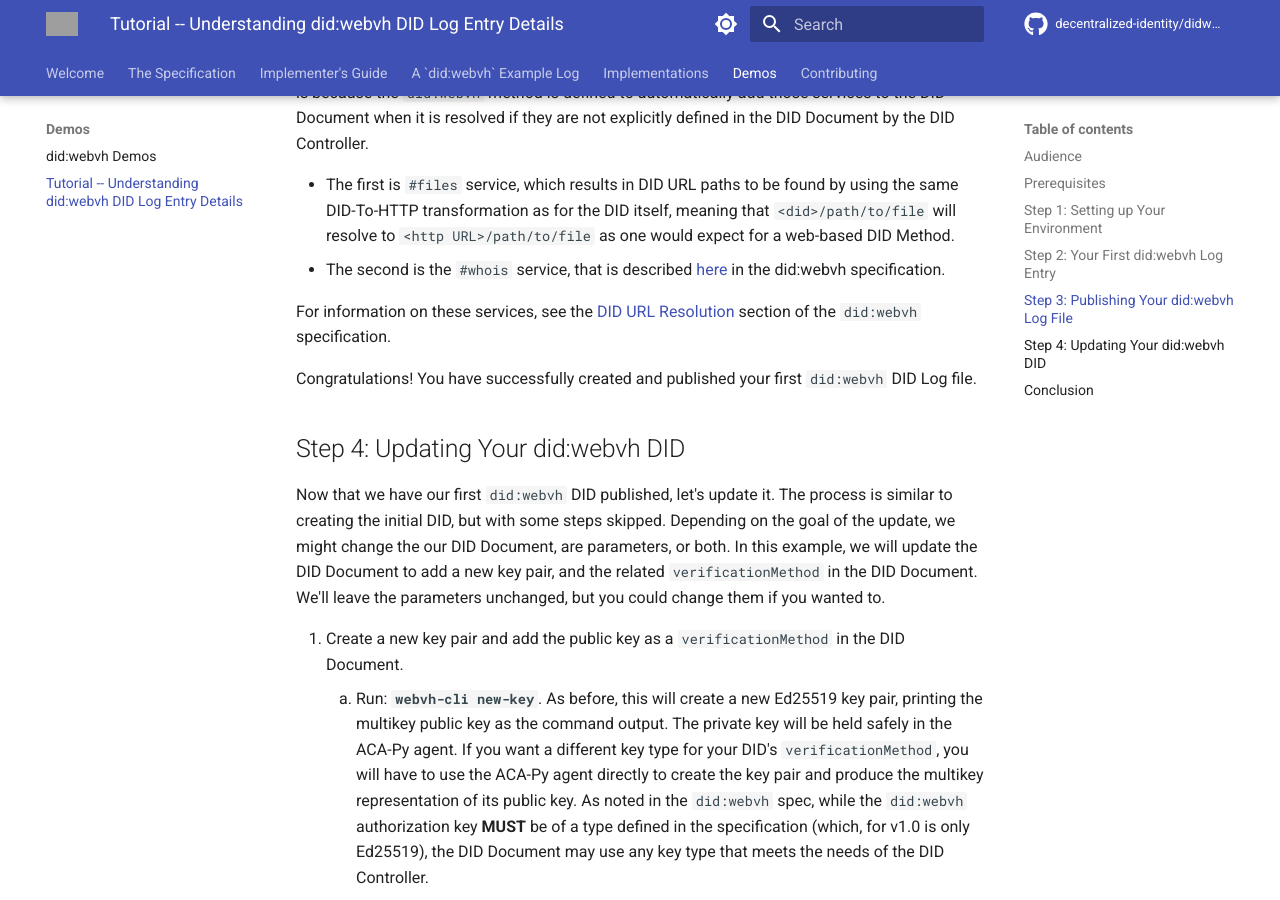
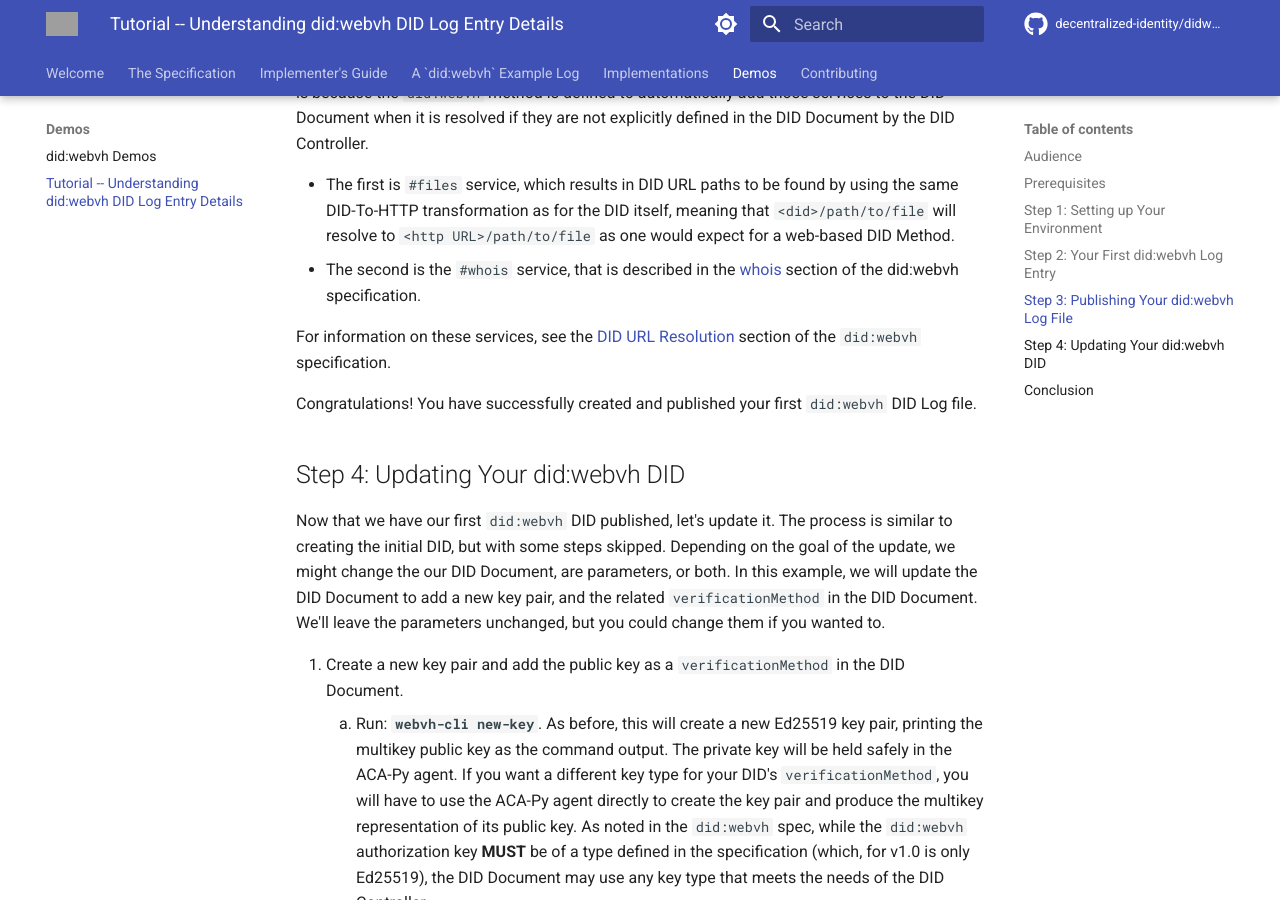
Before and after one commit to swcurran/didwebvh-info, an MkDocs documentation site: the page built from docs/demos/understanding_didwebvh.md, in a window 1280 px wide and 900 px high, scrolled down 4864 px. Built offline with MkDocs 1.6.1 and Material for MkDocs 9.7.7, drawn with Linux system fonts in a browser that asks for light colours; comment, search, counter and statistics services are not loaded; the version menu is left out; grey boxes are pictures that could not be loaded.

Commit message:
Fix MD lint problems
Signed-off-by: Stephen Curran <swcurran@gmail.com>

```diff
--- a/docs/demos/understanding_didwebvh.md
+++ b/docs/demos/understanding_didwebvh.md
@@ -56,23 +56,23 @@ Now that we have our environment set up, we can start creating our `did:webvh` D
 1. We need to start with the HTTP URL where your new DID will reside. In this case, we're going to put it at the root of the GH Pages published from your new repository -- at `https://<your-username>.github.io/didwebvh-tutorial`. This URL will be the origin of your DID.
     1. Run: **`webvh-cli new-did --origin https://<your-username>.github.io/didwebvh-tutorial`**
     2. The output of the command (file `outputs/did.json`) contains a "templatized" version of what will be the initial DID document. We're using the simplest DID Document possible, containing only the minimum required data (according to the [DID Core Specification]) -- the JSON-LD context, and the ID of the DID itself. "Templatized" means that it contains placeholders (`{SCID}`) for the SCID -- that will be calculated and inserted later. Like any DID Controller, you can populate this DID Document with whatever (valid) content you like. If you add more references to the DID, make sure to use the `{SCID}` literal wherever it is needed.
- 2. Next we'll define the `did:webvh` DID parameters for the DID. Again, we are going to stick to the minimum required by the `did:webvh` spec -- just the SCID, the method, and a single "authorization key" that will be used to demonstrate the authority to create and update the DID.
+2. Next we'll define the `did:webvh` DID parameters for the DID. Again, we are going to stick to the minimum required by the `did:webvh` spec -- just the SCID, the method, and a single "authorization key" that will be used to demonstrate the authority to create and update the DID.
     1. Run: **`webvh-cli new-key`**, which will use the ACA-Py instance to create an Ed25519 key pair, printing the multikey public key as the command output. The private key will be held safely in the ACA-Py agent. and used to sign proofs in later steps.
     2. Run: **`webvh-cli did-params --method 0.5 --update-key <pub-auth-key>`**, where `<pub-auth-key>` is the public key of the authorization key created by the previous command.
     3. The output (file `outputs/parameters.json`) contains the parameters JSON for your new DID, including the public authorization key, the version of the `did:webvh` spec you are using, and the SCID (as a placeholder `{SCID}`).
- 3. Next we will combine what we have so far into the SCID input file, so we'll be ready to generate the SCID.
+3. Next we will combine what we have so far into the SCID input file, so we'll be ready to generate the SCID.
     1. Run: **`webvh-cli gen-scid-input --version-time <datetime>`**, where `<datetime>` is the current date and time in ISO 8601 format (e.g., `2023-10-01T12:00:00Z`).
     2. Normally, the DID generation software would set the `versionTime` to the current time, but for this tutorial, we want to show that it is the DID Controller setting that -- self-attested.
     3. Review the output (file `cat outputs/scid_input.json`), which contains something that looks like a DID log entry, with the SCID placeholder where the SCID is needed.
- 4. Generate the SCID.
+4. Generate the SCID.
     1. Run: **`webvh-cli gen-scid-value`**. The output is the SCID for your DID. It will be different every time you run this tutorial, as it minimum, the authorization key will be different. This step updates the file `cat outputs/draft_log_entry.json`.
- 5. Populate the `versionId` by generating a hash over the DID log entry as it currently stands.
+5. Populate the `versionId` by generating a hash over the DID log entry as it currently stands.
     1. Run: **`webvh-cli gen-version-id`**.
     2. The output (file `outputs/log_entry.json`) contains most of the DID Log Entry. Missing is just the Data Integrity proof, which will be added in the next step.
- 6. Generate the Data Integrity proof demonstrating the authority to create/update a DID Log Entry.
+6. Generate the Data Integrity proof demonstrating the authority to create/update a DID Log Entry.
     1. Run: **`webvh-cli add-proof --update-key <pub-auth-key>`**, where the `<pub-auth-key>` is the public key of the authorization key created earlier. You can copy it from the `updateKeys` element of the output of the previous command. The proof is generated by the CLI calling to the ACA-Py agent, passing in the public key (enabling the private key to be found), and the log entry to be signed.
     2. The output (file `outputs/log_entry.json`) is the complete DID Log Entry, including the Data Integrity proof.
- 7. Finally, we will update the (currently empty) DID Log file, adding our new Entry into the log file. We'll do this step after we finish preparing each log entry.
+7. Finally, we will update the (currently empty) DID Log file, adding our new Entry into the log file. We'll do this step after we finish preparing each log entry.
     1. Run: **`webvh-cli new-line`**, which will take the log entry `outputs/log_entry.json`, remove all the unnecessary white space (per the [JSON Lines] specification) and append it to the DID Log file `outputs/did.jsonl`. Our new log entry is ready for publication. As an added bonus, the command also updates the `outputs/did.json`, the [`did:web`] equivalent of our `did:webvh` DID.
     2. Take a look at the files `outputs/did.jsonl` (`did:webvh` Log File) and `outputs/did.json` (`did:web` DID Document).
 
@@ -102,7 +102,7 @@ Now that we have our `did:webvh` DID Log file ready, we can publish it to the we
 You might notice in the resolved `did:webvh` DID Document there are two DID `services` that are not in original DID Document that became the value of the `state` attribute in the Log entry. This is because the `did:webvh` method is defined to automatically add those services to the DID Document when it is resolved if they are not explicitly defined in the DID Document by the DID Controller.
 
 - The first is `#files` service, which results in DID URL paths to be found by using the same DID-To-HTTP transformation as for the DID itself, meaning that `<did>/path/to/file` will resolve to `<http URL>/path/to/file` as one would expect for a web-based DID Method.
-- The second is the `#whois` service, that is described [here](https://identity.foundation/didwebvh/v1.0/#the-whois-use-case) in the did:webvh specification.
+- The second is the `#whois` service, that is described in the [whois](https://identity.foundation/didwebvh/v1.0/#the-whois-use-case) section of the did:webvh specification.
 
 For information on these services, see the [DID URL Resolution](https://identity.foundation/didwebvh/v1.0/#did-url-resolution) section of the `did:webvh` specification.
 
@@ -126,7 +126,7 @@ Now that we have our first `did:webvh` DID published, let's update it. The proce
 3. Add the Data Integrity proof to the Log Entry.
     1. Run: **`webvh-cli add-proof --update-key <pub-auth-key>`**, where `<pub-auth-key>` is the public key of the authorization key created earlier. If you put a new authorization key in the parameters of this update, you still use the key from the *first entry* for this command. The new one would not be used until the next update. Trying to use the new authorization key for this update will result in an error.
     2. The output (file `outputs/log_entry.json`) is the complete DID Log Entry, including the Data Integrity proof.
-4.  And as we did with the first log entry, the last pre-publication step is to add our new log entry to the DID Log file.
+4. And as we did with the first log entry, the last pre-publication step is to add our new log entry to the DID Log file.
     1. Run: **`webvh-cli new-line`**, which will take the log entry (`outputs/log_entry.json`), do the [JSON Lines] processing, and append it to the DID Log file `outputs/did.jsonl`. Our update log file is ready for publication, as is the `did:web` DID Document (`outputs/did.json`) -- updated to match the `did:webvh` DID.
     2. Take a look at the files `outputs/did.jsonl` (`did:webvh` Log File) and `outputs/did.json` (`did:web` DID Document).
 5. Last set of commands -- repeat all of the "Step 3: Publishing Your did:webvh Log File" [steps](#step-3-publishing-your-didwebvh-log-file) to publish the updated DID Log file to your GitHub repository, and use the [Universal Resolver] to resolve the DID to see its updates.
```
